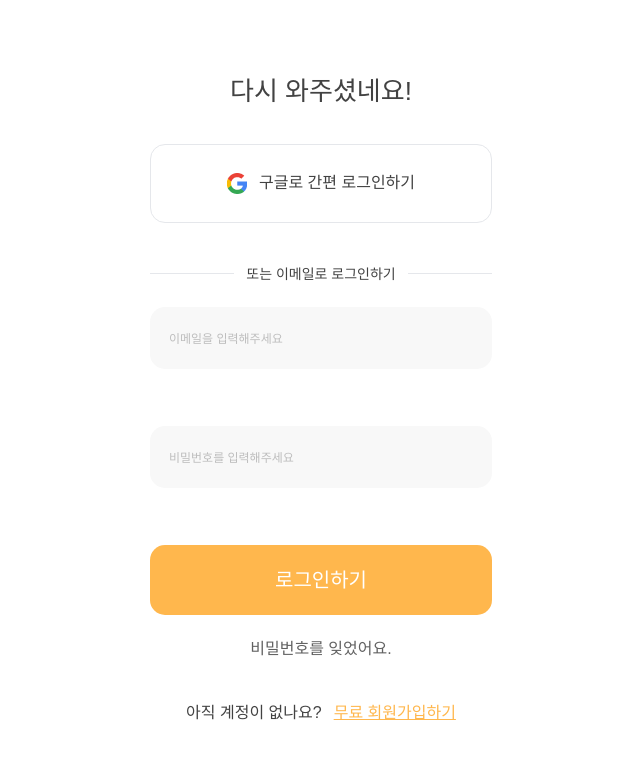
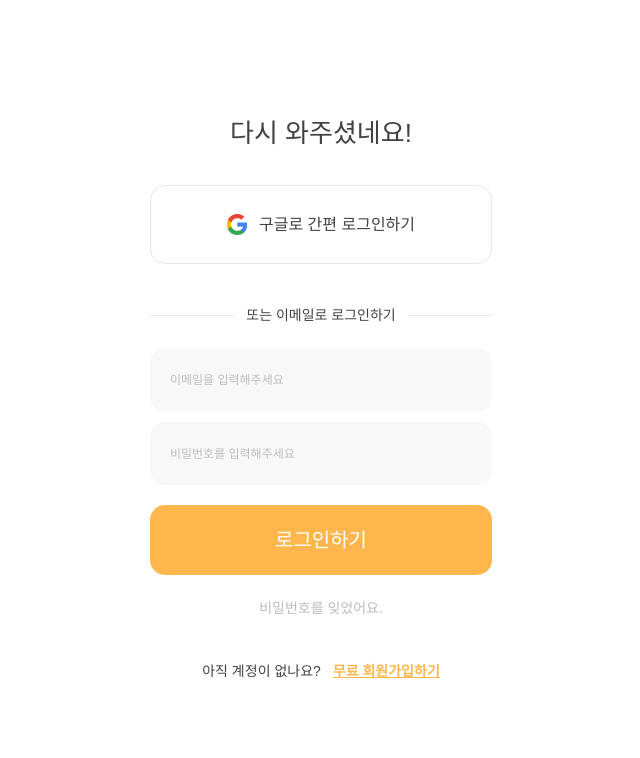
Before and after one commit to rainbow-letter/rainbow-letter-frontend, a React (Create React App) app: page /login in a window 1280 px wide. Shown: the top 758 px of the page, without its empty margins (319-959 px from the left). Built offline with nearby package versions, Linux system fonts and the light colour scheme.

Commit message:
style: 유저 입력에 대한 오류 메시지 스타일 수정

```diff
--- a/src/components/Login/LinkAvailable.jsx
+++ b/src/components/Login/LinkAvailable.jsx
@@ -3,14 +3,16 @@ import { Link } from 'react-router-dom';
 
 export default function LinkAvailable({ message: { question, forget, link } }) {
   return (
-    <section className="mt-[22px]">
+    <section className="mt-[22px] text-caption">
       <Link to="/auth/email">
-        <span className="text-gray-1 text-solo-medium">{forget}</span>
+        <span className="text-gray-2">{forget}</span>
       </Link>
-      <article className="flex justify-center mt-[40px] gap-3">
-        <h3>{question}</h3>
+      <article className="flex justify-center mt-10 gap-3">
+        <p>{question}</p>
         <Link to={`${link.address}`}>
-          <span className="underline text-orange-400">{link.value}</span>
+          <span className="underline text-orange-400 font-bold">
+            {link.value}
+          </span>
         </Link>
       </article>
     </section>
--- a/src/components/Login/UserInput.jsx
+++ b/src/components/Login/UserInput.jsx
@@ -2,24 +2,29 @@
 import React from 'react';
 
 const INPUT_STYLE =
-  'w-full rounded-[15px] py-[23px] pl-[19px] bg-gray-2 text-solo-small mb-2.5 outline-none';
+  'w-full rounded-[15px] p-5 bg-gray-2 text-caption mb-2.5 outline-none';
 const ERROR_MESSAGE_STYLE =
-  'text-solo-small text-left text-alarm-red mb-[13px] px-[10px] h-[34px]'; // 높이를 고정
+  'text-caption text-left text-alarm-red px-2.5 pb-2.5';
 
-export default function UserInput({ isNotValid, errorMessage, ...props }) {
+export default function UserInput({
+  isNotValid,
+  errorMessage,
+  className,
+  ...props
+}) {
   return (
     <>
       <input
         {...props}
-        className={
+        className={`${className} ${
           isNotValid
             ? `${INPUT_STYLE} border border-alarm-red`
             : `${INPUT_STYLE}`
-        }
+        }`}
       />
-      <p className={ERROR_MESSAGE_STYLE}>
-        {isNotValid && errorMessage ? errorMessage : ' '}
-      </p>
+      {isNotValid && errorMessage && (
+        <p className={ERROR_MESSAGE_STYLE}>{errorMessage}</p>
+      )}
     </>
   );
 }
--- a/src/view/Email.jsx
+++ b/src/view/Email.jsx
@@ -21,11 +21,12 @@ export default function Email() {
 
   return (
     <main className="h-screen flex flex-col justify-center">
-      <h2 className="text-heading-2 text-center mb-[55px] leading-[180%]">
+      <h2 className="text-heading-2 text-center leading-[180%]">
         비밀번호를 찾을
         <br /> 이메일을 입력해주세요
       </h2>
       <UserInput
+        className="mt-2.5"
         type="text"
         placeholder="이메일을 입력해주세요"
         value={auth.email}
@@ -36,9 +37,9 @@ export default function Email() {
       <button
         type="submit"
         onClick={() => onClickFindEmailButton()}
-        className={`${BUTTON_STYLE} bg-orange-400 text-heading-3 text-white py-[22px] mt-1`}
+        className={`${BUTTON_STYLE} bg-orange-400 text-heading-3 text-white py-[22px] mt-12`}
       >
-        입력하기
+        제출하기
       </button>
     </main>
   );
```
